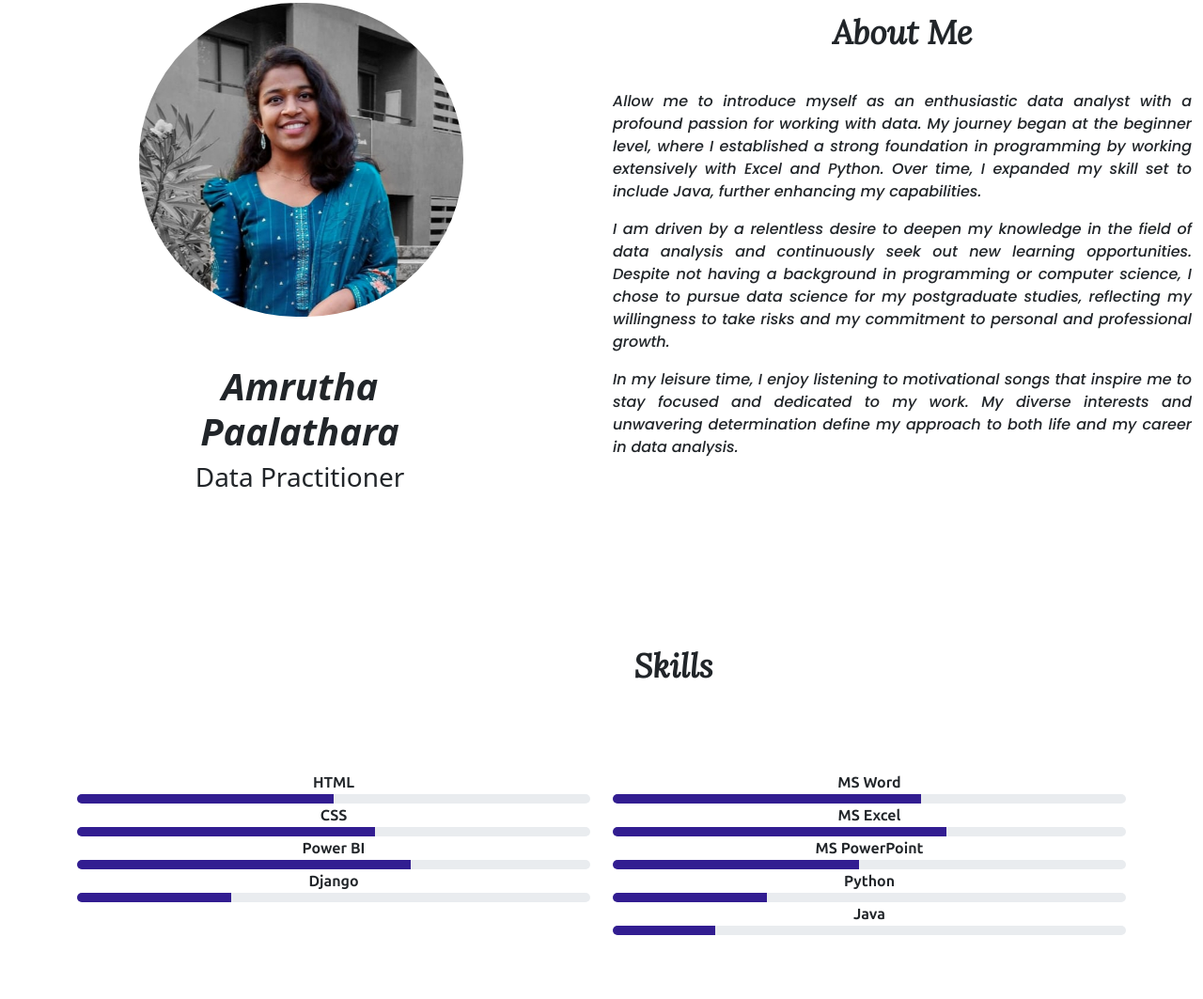
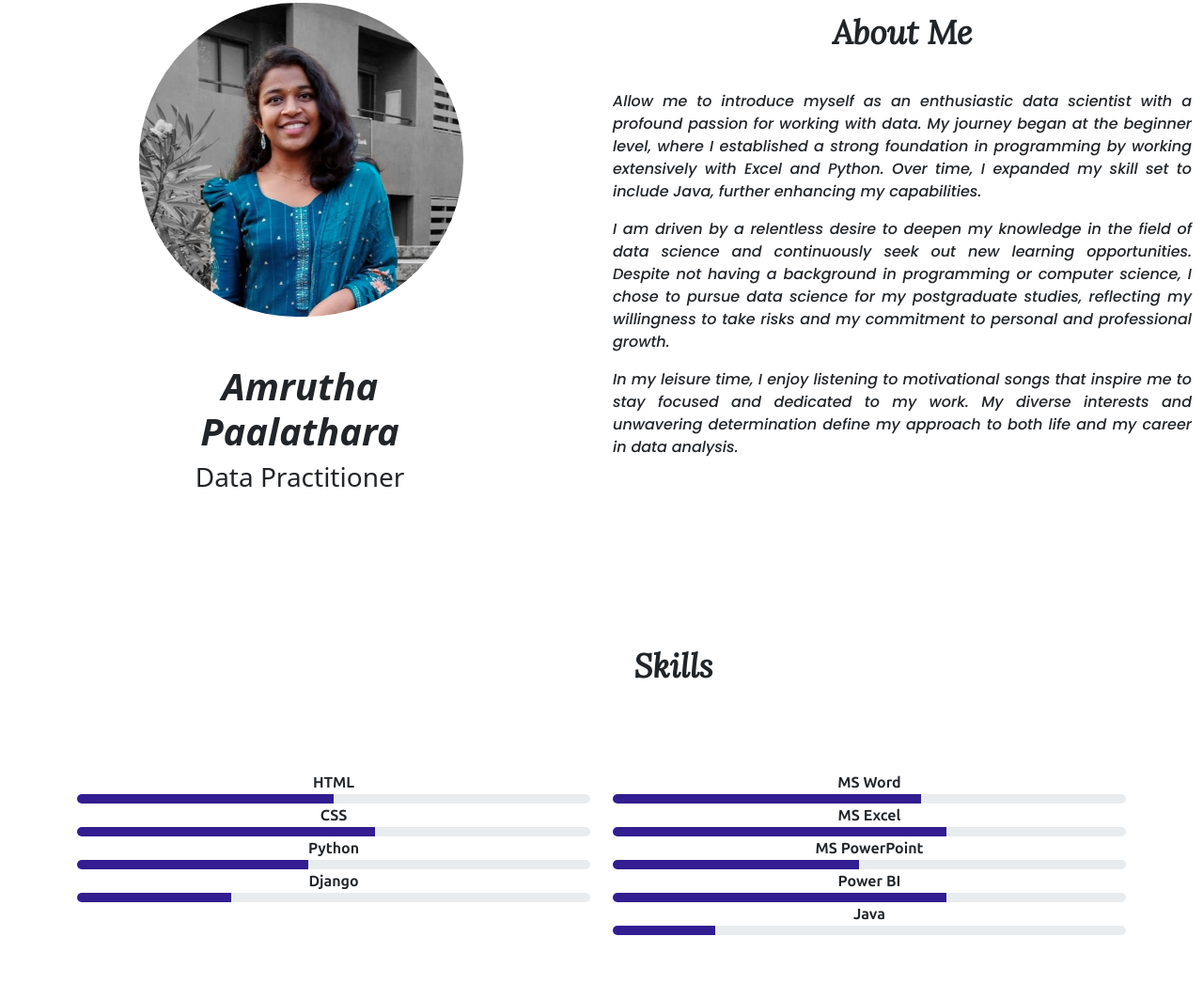
Before and after one commit to AmruthaPaalathara/Portfolio-HTML, a plain HTML site: page index.html in a window 1280 px wide. Shown: the part 109-1172 px from the top of the page at 94% size. Drawn offline with nearby package versions, Linux system fonts and the light colour scheme; a web font is replaced by a local one.

Commit message:
added skinalyze

```diff
--- a/index.html
+++ b/index.html
@@ -66,7 +66,7 @@
                     <h2 class="main-heading"><b>About Me</b></h2>
                     <!-- ------introduction---------- -->
                     <p class="introduction">
-                        Allow me to introduce myself as an enthusiastic data analyst with a profound passion
+                        Allow me to introduce myself as an enthusiastic data scientist with a profound passion
                         for
                         working with
                         data. My journey began at the beginner level, where I established a strong foundation in
@@ -77,7 +77,7 @@
                         enhancing my capabilities.
                     </p>
                     <p class="introduction">
-                        I am driven by a relentless desire to deepen my knowledge in the field of data analysis
+                        I am driven by a relentless desire to deepen my knowledge in the field of data science
                         and
                         continuously
                         seek
@@ -133,12 +133,14 @@
                                 <div class="progress-bar" style="width: 58%; height: 10px; background: rgb(50, 29, 145);"></div>
                             </div>
                         </div>
+
                         <div class="skill-item">
-                            <b class="skill-list">Power BI</b>
+                            <b class="skill-list">Python</b>
                             <div class="progress" role="progressbar" aria-valuenow="25" aria-valuemin="0" aria-valuemax="100" style="height: 10px;">
-                                <div class="progress-bar" style="width: 65%; height: 10px; background: rgb(50, 29, 145);"></div>
+                                <div class="progress-bar" style="width: 45%; height: 10px; background: rgb(50, 29, 145);"></div>
                             </div>
                         </div>
+
                         <div class="skill-item">
                             <b class="skill-list">Django</b>
                             <div class="progress" role="progressbar" aria-valuenow="25" aria-valuemin="0" aria-valuemax="100" style="height: 10px;">
@@ -154,30 +156,35 @@
                                 <div class="progress-bar" style="width: 60%; height: 10px; background: rgb(50, 29, 145);"></div>
                             </div>
                         </div>
+
                         <div class="skill-item">
                             <b class="skill-list">MS Excel</b>
                             <div class="progress" role="progressbar" aria-valuenow="25" aria-valuemin="0" aria-valuemax="100" style="height: 10px;">
                                 <div class="progress-bar" style="width: 65%; height: 10px; background: rgb(50, 29, 145);"></div>
                             </div>
                         </div>
+
                         <div class="skill-item">
                             <b class="skill-list">MS PowerPoint</b>
                             <div class="progress" role="progressbar" aria-valuenow="25" aria-valuemin="0" aria-valuemax="100" style="height: 10px;">
                                 <div class="progress-bar" style="width: 48%; height: 10px; background: rgb(50, 29, 145);"></div>
                             </div>
                         </div>
+
                         <div class="skill-item">
-                            <b class="skill-list">Python</b>
+                            <b class="skill-list">Power BI</b>
                             <div class="progress" role="progressbar" aria-valuenow="25" aria-valuemin="0" aria-valuemax="100" style="height: 10px;">
-                                <div class="progress-bar" style="width: 30%; height: 10px; background: rgb(50, 29, 145);"></div>
+                                <div class="progress-bar" style="width: 65%; height: 10px; background: rgb(50, 29, 145);"></div>
                             </div>
                         </div>
+
                         <div class="skill-item">
                             <b class="skill-list">Java</b>
                             <div class="progress" role="progressbar" aria-valuenow="25" aria-valuemin="0" aria-valuemax="100" style="height: 10px;">
                                 <div class="progress-bar" style="width: 20%; height: 10px; background: rgb(50, 29, 145);"></div>
                             </div>
                         </div>
+
                     </div>
                 </div>
             </div>
```
